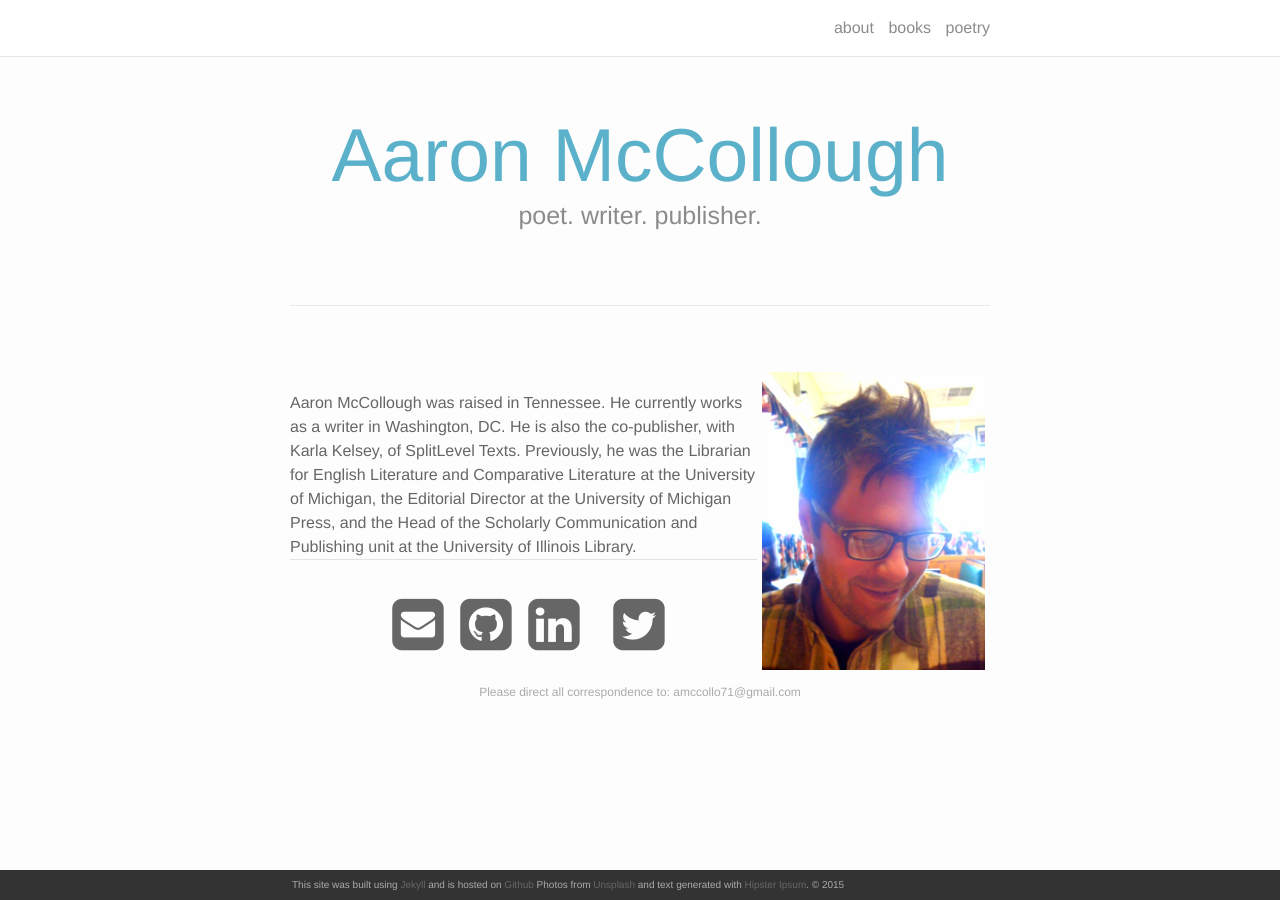
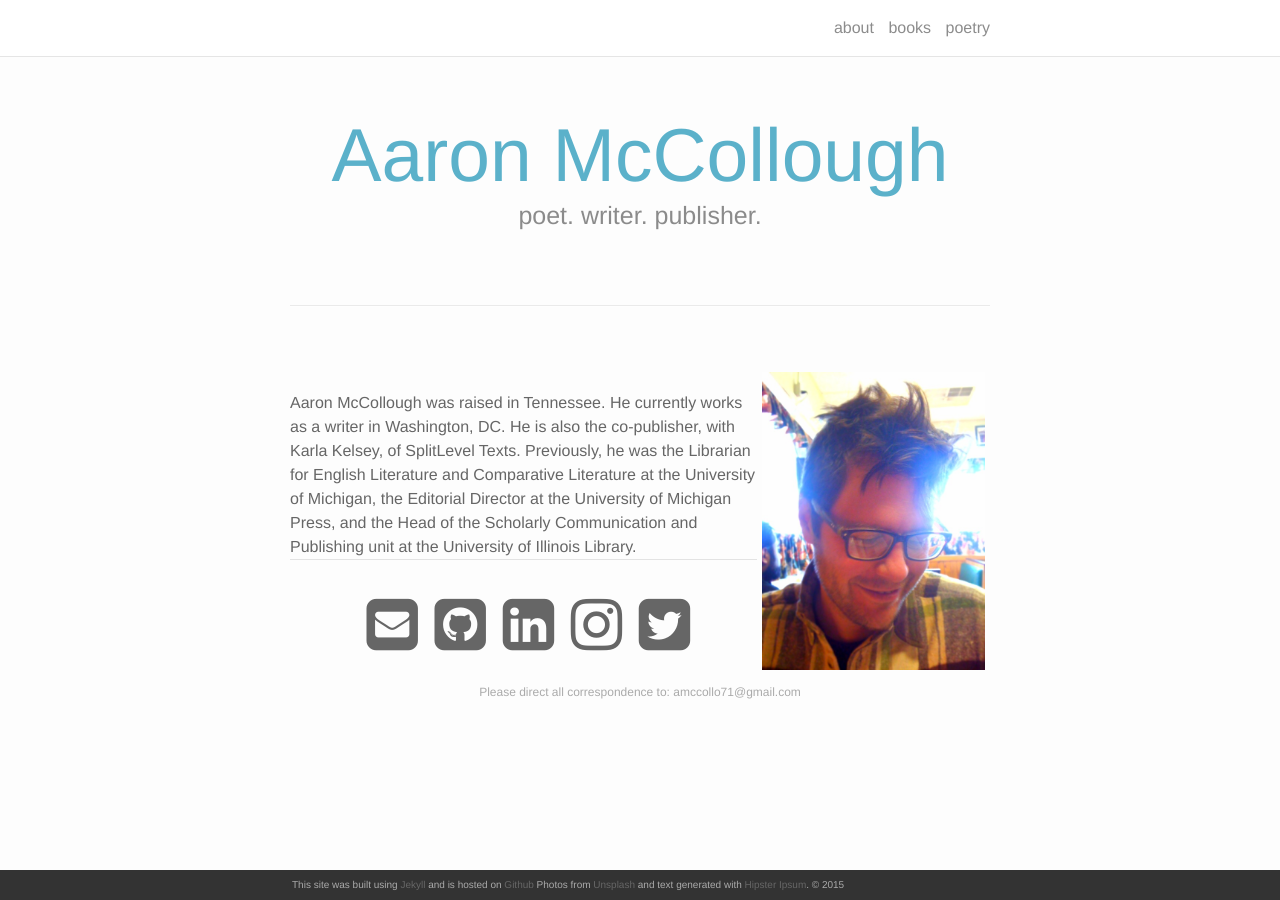
Before and after one commit to amccollo/amccollo.github.io, a Jekyll site: the page built from index.html, in a window 1280 px wide. Built offline with Jekyll 4.4.1, drawn with Linux system fonts in a browser that asks for light colours; nearby versions of some CDN libraries; the list of posts is cut into pages by our own code.

Commit message:
Update index.html

```diff
--- a/index.html
+++ b/index.html
@@ -24,7 +24,7 @@
 	<a href="amccollo71@gmail.com"><i class="fa fa-envelope-square"></i></a>
 	<a href="https://github.com/amccollo" target="_blank"><i class="fa fa-github-square"></i></a>
 	<a href="https://www.linkedin.com/in/aaron-mccollough-8b038216/" target="_blank"><i class="fa fa-linkedin-square"></i></a>
-	<a href="https://www.instagram.com/" target="_blank"><i class="fa fa-instagram-square"></i></a>
+	<a href="https://www.instagram.com/" target="_blank"><i class="fa fa-instagram"></i></a>
 	<a href="https://twitter.com/rondol?lang=en" target="_blank"><i class="fa fa-twitter-square"></i></a>
 </span>
 
```
